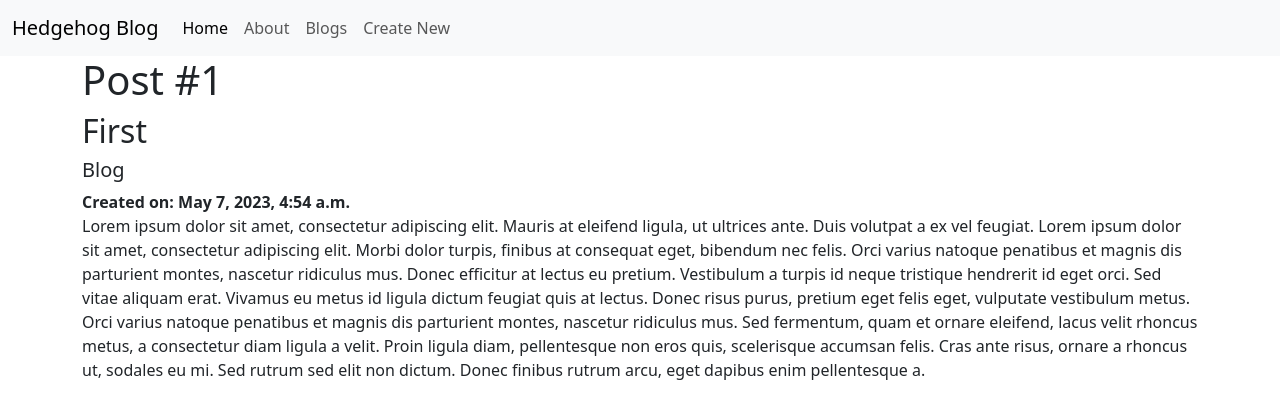
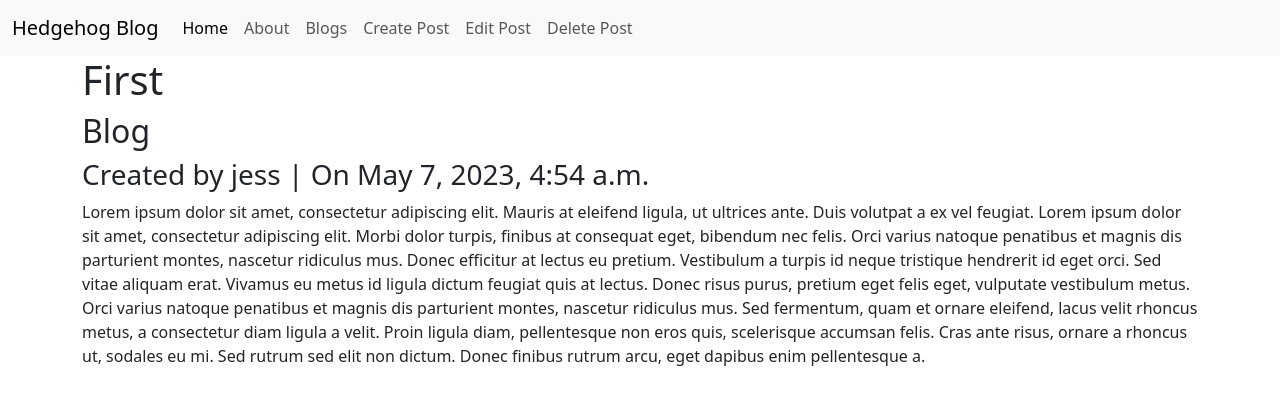
Before and after one commit to TheJessDev/112_blog, a Django app: page /posts/1/ in a window 1280 px wide. Shown: the top 419 px of the page. Run offline with Django 4.2, Linux system fonts and the light colour scheme; data comes from the database, SQL or seed files in the repository.

Commit message:
Final Updated; cannot find error for 'no reverse match, posts_edit'

```diff
--- a/posts/urls.py
+++ b/posts/urls.py
@@ -3,6 +3,8 @@ from .views import (
     PostListView,
     PostDetailView,
     PostCreateView,
+    PostUpdateView,
+    PostDeleteView
 )
 # can import entire 'views' from post vs. listing one by one
 # Just don't forget 'views.' in path
@@ -12,6 +14,8 @@ urlpatterns = [
     path("", PostListView.as_view(), name="list"),
     path("<int:pk>/", PostDetailView.as_view(), name="posts_details"),
     path("new/", PostCreateView.as_view(), name="posts_new"),
+    path("<int:pk>/edit/", PostUpdateView.as_view(), name="posts_edit"),
+    path("<int:pk>/delete/", PostDeleteView.as_view(), name="posts_delete"),
 ]
 
 # can also name url short like this:
--- a/posts/views.py
+++ b/posts/views.py
@@ -2,7 +2,10 @@ from django.views.generic import (
     ListView,
     DetailView,
     CreateView,
+    UpdateView,
+    DeleteView
 )
+from django.urls import reverse_lazy
 from .models import Post
 
 class PostListView(ListView):
@@ -17,3 +20,13 @@ class PostCreateView(CreateView):
     template_name = "posts/new.html"
     model = Post
     fields = ["title", "subtitle", "author", "body"]
+
+class PostUpdateView(UpdateView):
+    template_name = "posts/edit.html"
+    model = Post
+    fields = ["title", "subtitle", "body"]
+
+class PostDeleteView(DeleteView):
+    template_name = "posts/delete.html"
+    model = Post
+    success_url = reverse_lazy("list")
--- a/templates/base.html
+++ b/templates/base.html
@@ -9,13 +9,15 @@
         rel="stylesheet"
         integrity="sha384-KK94CHFLLe+nY2dmCWGMq91rCGa5gtU4mk92HdvYe+M/SXH301p5ILy+dN9+nJOZ"
         crossorigin="anonymous">
+    <link rel="stylesheet"
+        href="https://cdn.jsdelivr.net/npm/bootstrap-icons@1.10.5/font/bootstrap-icons.css">
 
     <title>{% block title %}{% endblock title %}</title>
 </head>
 <body>
     <nav class="navbar navbar-expand-lg bg-body-tertiary">
         <div class="container-fluid">
-            <a class="navbar-brand" href="#">Hedgehog Blog</a>
+            <a class="navbar-brand" href="{% url 'home' %}">Hedgehog Blog</a>
             <button class="navbar-toggler" type="button" data-bs-toggle="collapse" data-bs-target="#navbarNavAltMarkup" aria-controls="navbarNavAltMarkup" aria-expanded="false" aria-label="Toggle navigation">
             <span class="navbar-toggler-icon"></span>
             </button>
@@ -24,7 +26,9 @@
                     <a class="nav-link active" aria-current="page" href="{% url 'home' %}">Home</a>
                     <a class="nav-link" href="{% url 'about' %}">About</a>
                     <a class="nav-link" href="{% url 'list' %}">Blogs</a>
-                    <a class="nav-link" href="{% url 'posts_new' %}">Create New</a>
+                    <a class="nav-link" href="{% url 'posts_new' %}">Create Post</a>
+                    <a class="nav-link" href="{% url 'posts_edit' post.id %}">Edit Post</a>
+                    <a class="nav-link" href="{% url 'posts_delete' post.id %}">Delete Post</a>
 
 
                 </div>
--- a/templates/posts/details.html
+++ b/templates/posts/details.html
@@ -1,13 +1,17 @@
 {% extends 'base.html' %}
 
-{% block title %}Details{% endblock title %}
+{% block title %}{{ post.title }}{% endblock title %}
 
 
 {% block content %}
-    <h1>Post #{{ post.id }}</h1>
-    <h2>{{ post.title }}</h2>
-    <h5>{{ post.subtitle }}</h5>
-    <strong> Created on: {{ post.created_on }}</strong>
-    <p>{{ post.body }}</p>
+
+<h1>{{ post.title }}</h1>
+<h2>{{ post.subtitle }}</h2>
+<h3>Created by {{ post.author }} | On {{ post.created_on }}</h3>
+<p>{{ post.body }}</p>
+{% if user.is_authenticated %}
+    <a href="{% url 'posts_edit' post.id %}" class="btn btn-primary"><i class="bi bi-pencil-square"></i></a>
+    <a href="{% url 'posts_delete' post.id %}" class="btn btn-warning"><i class="bi bi-trash3-fill"></i></a>
+{% endif %}
 
 {% endblock content %}
--- a/templates/posts/lists.html
+++ b/templates/posts/lists.html
@@ -8,6 +8,7 @@
 
 
 {% for post in post_list %}
+  <!-- can also use object_list -->
     <div class="card">
         <div class="card-body">
             <h5 class="card-title">{{ post.title }}</h5>
```
Also changed, not shown: templates/pages/home.html (+7 -0 lines), templates/posts/delete.html (added, +13 -0 lines), templates/posts/edit.html (added, +13 -0 lines).
